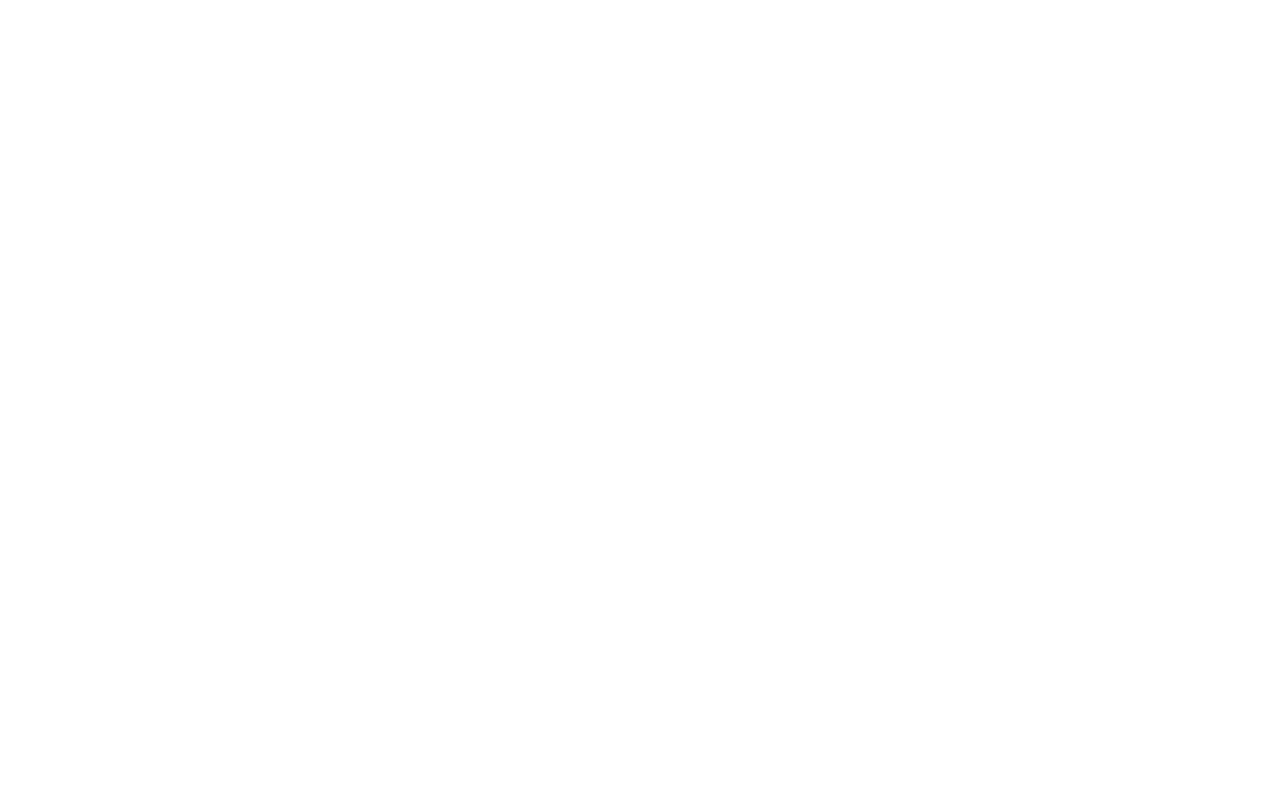
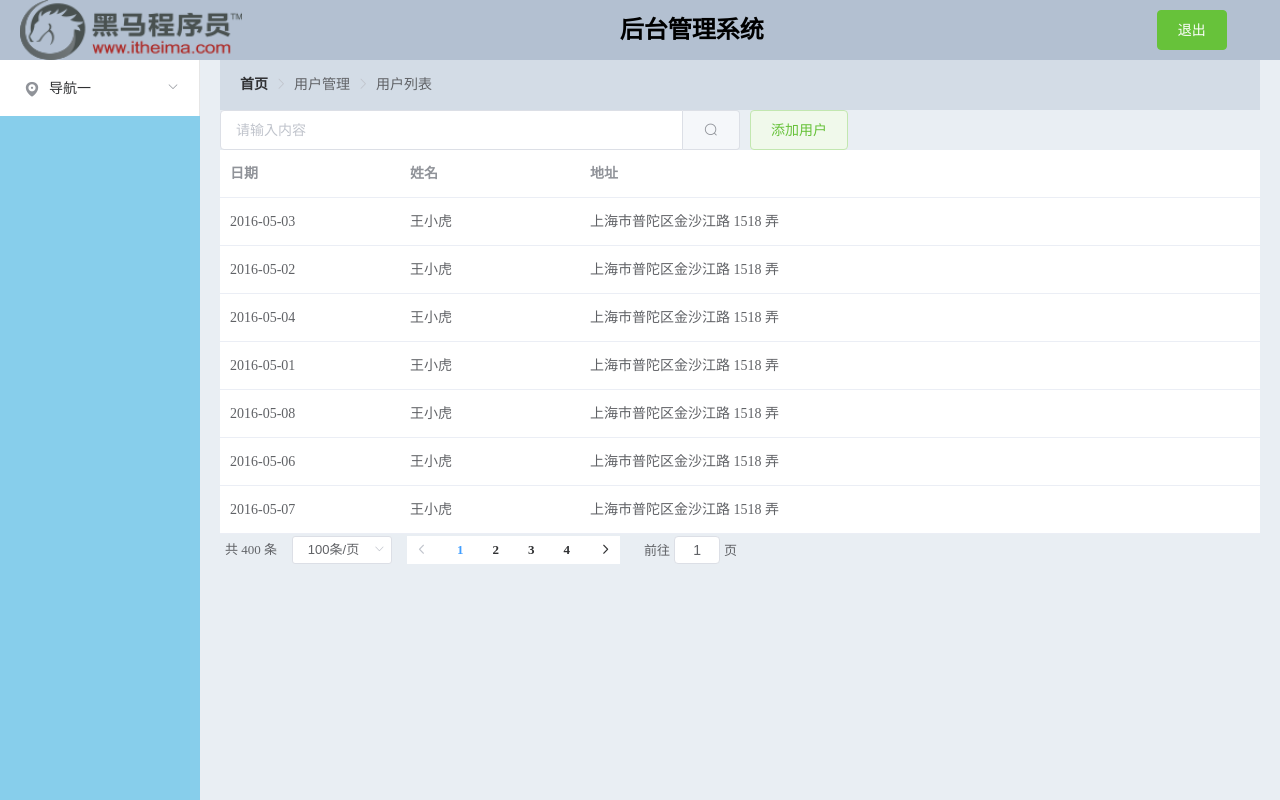
Before and after one commit to liujian0926/manager, a Vue app: page /#/users in a window 1280 px wide. Built offline with nearby package versions, Linux system fonts and the light colour scheme.

Commit message:
完成首页布局

```diff
--- a/src/components/index.vue
+++ b/src/components/index.vue
@@ -4,37 +4,44 @@
   <!-- 头部 -->
     <el-header class="my-header">
       <el-row>
-      <el-col :span="4"><img src="../assets/logo.png" alt=""></el-col>
-      <el-col :span="18"><h2>后台管理系统</h2></el-col>
-      <el-col :span="2"><el-button type="success" plain>退出</el-button></el-col>
+        <el-col :span="4">
+          <img src="../assets/logo.png" alt>
+        </el-col>
+        <el-col :span="18">
+          <h2>后台管理系统</h2>
+        </el-col>
+        <el-col :span="2">
+          <el-button type="success">退出</el-button>
+        </el-col>
       </el-row>
     </el-header>
 
+
     <el-container class="my-container">
-      <!-- 左侧边栏 -->
-      <el-aside width="200px" class="my-aside">
-
-      <el-menu
-        default-active="2"
-        class="el-menu-vertical-demo">
+      <!-- 侧边栏 -->
+      <el-aside class="my-aside" width="200px">
+        <!-- 使用饿了么ui的 导航菜单实现 -->
+        <el-menu router default-active="2" class="el-menu-vertical-demo">
           <el-submenu index="1">
             <template slot="title">
               <i class="el-icon-location"></i>
               <span>导航一</span>
             </template>
-              <el-menu-item-group>
-                  <el-menu-item index="1-2"><i class="el-icon-menu"></i>选项2</el-menu-item>
-              </el-menu-item-group>
+            <el-menu-item index="users">
+              <span class="el-icon-menu"></span> 选项1
+            </el-menu-item>
           </el-submenu>
         </el-menu>
       </el-aside>
-    <el-container>
-               <!-- 右侧主体 -->
-          <el-main class="my-main">Main</el-main>
-    </el-container>
-  </el-container>
+      <!-- 主体区域 -->
+      <el-main class="my-main">
+        <!-- 出口 -->
+        <router-view></router-view>
+      </el-main>
     </el-container>
 
+
+</el-container>
 </template>
 
 <script>
@@ -63,10 +70,11 @@
         .my-container{
             flex: 1;
             .my-aside{
-                background-color: red;
+                background-color: skyblue;
             }
             .my-main{
-                background-color: green;
+                background-color: #e9eef3;
+                 padding-top: 0;
             }
         }
     }
--- /dev/null
+++ b/src/components/users.vue
@@ -0,0 +1,94 @@
+
+<template>
+  <div class="users-container">
+      <!-- 头部面包屑 -->
+    <el-breadcrumb separator-class="el-icon-arrow-right" class='my-bread'>
+           <el-breadcrumb-item :to="{ path: '/' }">首页</el-breadcrumb-item>
+           <el-breadcrumb-item>用户管理</el-breadcrumb-item>
+           <el-breadcrumb-item>用户列表</el-breadcrumb-item>
+    </el-breadcrumb>
+
+    <el-row>
+        <!-- 输入框 -->
+        <el-col :span="12">
+        <el-input placeholder="请输入内容"  class="input-with-select">
+            <el-button slot="append" icon="el-icon-search"></el-button>
+        </el-input>
+        </el-col>
+            <!-- 按钮 -->
+        <el-col :span="6">
+             <el-button type="success" plain class="btn-add">添加用户</el-button>
+        </el-col>
+    </el-row>
+
+    <!-- 表格 -->
+    <el-table :data="tableData" style="width: 100%">
+      <el-table-column prop="date" label="日期" width="180"></el-table-column>
+      <el-table-column prop="name" label="姓名" width="180"></el-table-column>
+      <el-table-column prop="address" label="地址"></el-table-column>
+    </el-table>
+    <!-- 分页 -->
+    <el-pagination
+      :page-sizes="[100, 200, 300, 400]"
+      :page-size="100"
+      layout="total, sizes, prev, pager, next, jumper"
+      :total="400">
+    </el-pagination>
+  </div>
+
+
+</template>
+
+<script>
+export default {
+    name:'users',
+    data () {
+        return {
+            tableData: [{
+          date: '2016-05-03',
+          name: '王小虎',
+          address: '上海市普陀区金沙江路 1518 弄'
+        }, {
+          date: '2016-05-02',
+          name: '王小虎',
+          address: '上海市普陀区金沙江路 1518 弄'
+        }, {
+          date: '2016-05-04',
+          name: '王小虎',
+          address: '上海市普陀区金沙江路 1518 弄'
+        }, {
+          date: '2016-05-01',
+          name: '王小虎',
+          address: '上海市普陀区金沙江路 1518 弄'
+        }, {
+          date: '2016-05-08',
+          name: '王小虎',
+          address: '上海市普陀区金沙江路 1518 弄'
+        }, {
+          date: '2016-05-06',
+          name: '王小虎',
+          address: '上海市普陀区金沙江路 1518 弄'
+        }, {
+          date: '2016-05-07',
+          name: '王小虎',
+          address: '上海市普陀区金沙江路 1518 弄'
+        }]
+        }
+    }
+}
+</script>
+
+<style lang="scss">
+    .users-container{
+        background-color: #e9eef3;
+       .my-bread{
+           background-color: #d3dce6;
+           height: 50px;
+           line-height: 50px;
+           padding-left: 20px;
+       }
+       .btn-add {
+           margin-left: 10px;
+       }
+    }
+</style>
```
Also changed, not shown: src/router.js (+11 -2 lines), src/assets/logo.png. Lines whose indentation alone changed are shown as unchanged.
